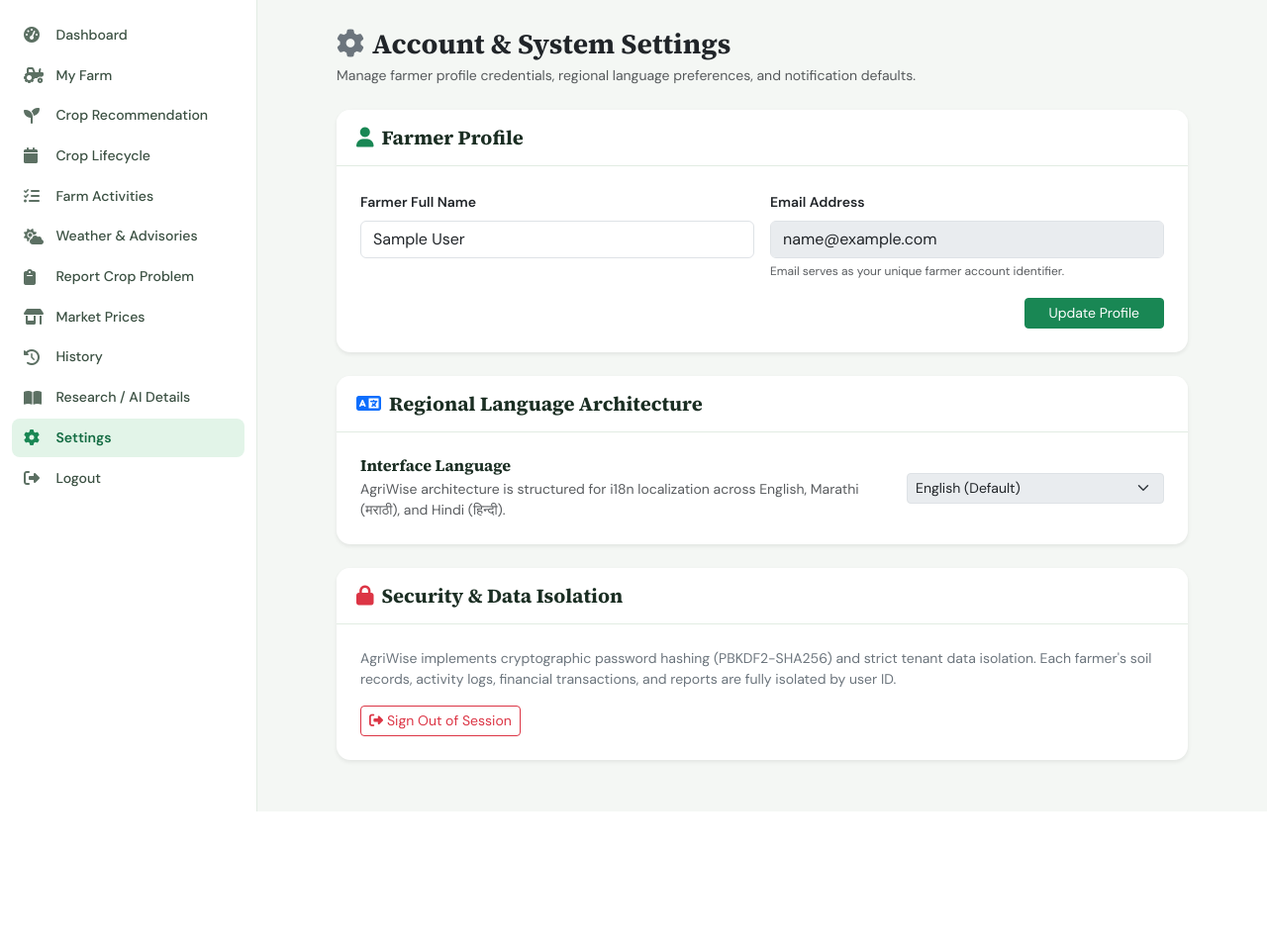
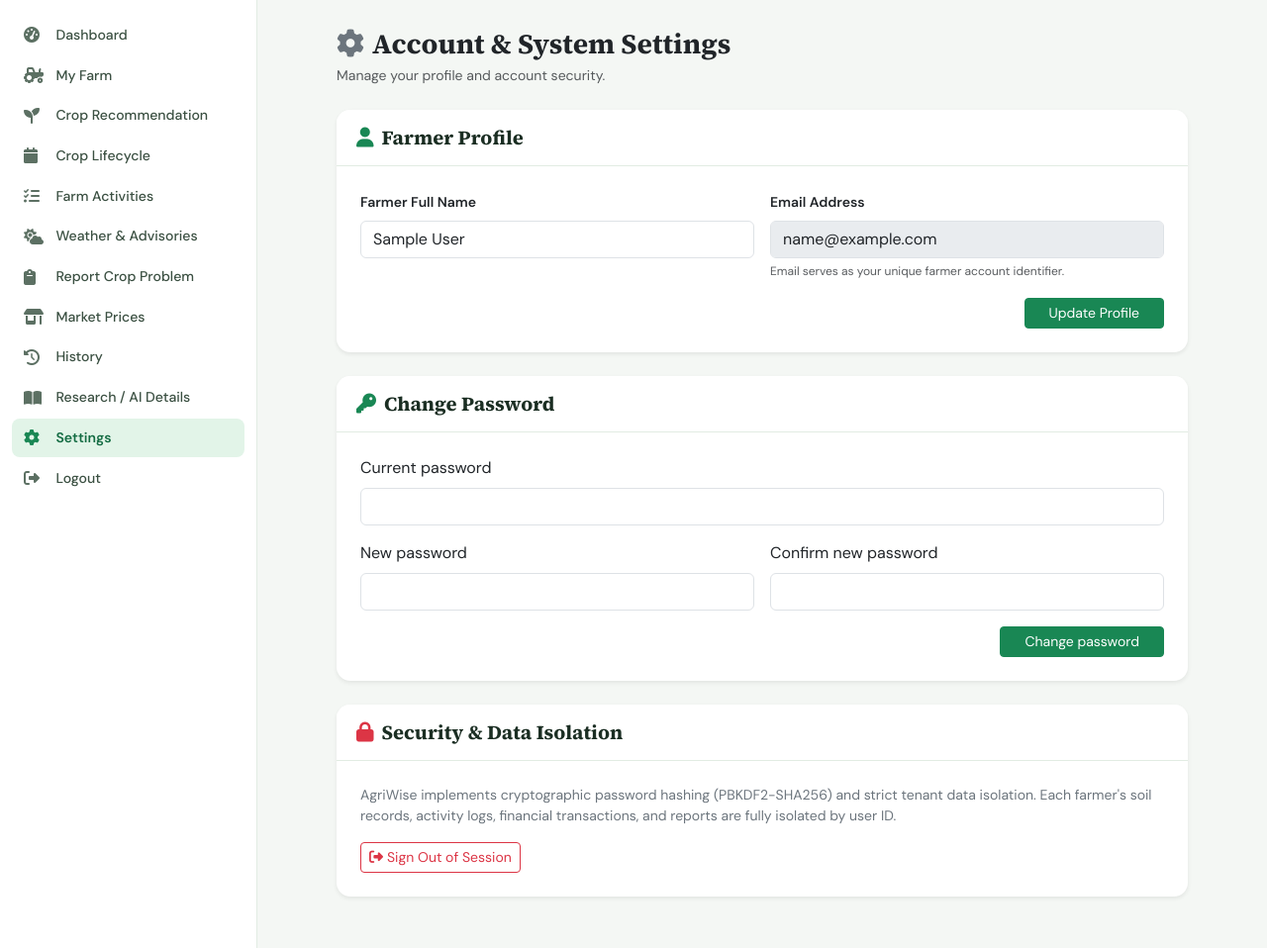
Before and after one commit to dhruv0075/FarmerAIExperSystem, a Flask app: page /settings in a window 1280 px wide. Shown: the part 67-1025 px from the top of the page at 99% size. Before the commit the page ends 887 px from the top, so only its background shows below. Run offline with Flask 3, Linux system fonts and the light colour scheme; the visitor is signed in with stand-in values (Sample User, id 1); data comes from the database, SQL or seed files in the repository; data that the repository does not hold is empty.

Commit message:
Harden AgriWise authentication security and production workflow

```diff
--- a/app.py
+++ b/app.py
@@ -2,6 +2,7 @@ from __future__ import annotations
 
 import json
 import os
+import re
 import sqlite3
 import uuid
 import math
@@ -116,6 +117,14 @@ def allowed_file(filename: str) -> bool:
     return "." in filename and filename.rsplit(".", 1)[1].lower() in ALLOWED_EXTENSIONS
 
 
+def valid_password(password: str) -> bool:
+    return 8 <= len(password) <= 128 and any(character.isalpha() for character in password) and any(character.isdigit() for character in password)
+
+
+def valid_email(email: str) -> bool:
+    return len(email) <= 254 and re.fullmatch(r"[^@\s]+@[^@\s]+\.[^@\s]+", email) is not None
+
+
 def login_required(view):
     @wraps(view)
     def wrapped(*args, **kwargs):
@@ -224,13 +233,15 @@ def load_farm_state_object(db: sqlite3.Connection, farm_id: int, user_id: int) -
 
 def create_app(test_config=None) -> Flask:
     app = Flask(__name__)
-    app.config["SECRET_KEY"] = SECRET_KEY
+    app.config["SECRET_KEY"] = os.environ.get('AGRIWISE_SECRET_KEY') or SECRET_KEY
     app.config["DATABASE"] = str(DB_PATH)
     app.config["MAX_CONTENT_LENGTH"] = 5 * 1024 * 1024  # 5MB max upload
+    app.config['PERMANENT_SESSION_LIFETIME'] = timedelta(hours=12)
     app.config['SESSION_COOKIE_HTTPONLY'] = True
     app.config['SESSION_COOKIE_SAMESITE'] = 'Lax'
-    app.config['SESSION_COOKIE_SECURE'] = os.environ.get('AGRIWISE_SECURE_COOKIES', '').lower() == 'true'
-    if (SERVERLESS or os.environ.get('AGRIWISE_ENV') == 'production') and not os.environ.get('AGRIWISE_SECRET_KEY'):
+    production = SERVERLESS or os.environ.get('AGRIWISE_ENV', '').lower() == 'production'
+    app.config['SESSION_COOKIE_SECURE'] = production or os.environ.get('AGRIWISE_SECURE_COOKIES', '').lower() == 'true'
+    if production and not os.environ.get('AGRIWISE_SECRET_KEY'):
         raise RuntimeError('AGRIWISE_SECRET_KEY must be configured in production.')
     if test_config:
         app.config.update(test_config)
@@ -240,6 +251,15 @@ def create_app(test_config=None) -> Flask:
         db = g.pop("db", None)
         if db is not None:
             db.close()
+
+    @app.after_request
+    def set_security_headers(response):
+        response.headers.setdefault('X-Content-Type-Options', 'nosniff')
+        response.headers.setdefault('X-Frame-Options', 'DENY')
+        response.headers.setdefault('Referrer-Policy', 'strict-origin-when-cross-origin')
+        response.headers.setdefault('Permissions-Policy', 'camera=(), microphone=(), geolocation=(self)')
+        response.headers.setdefault('Content-Security-Policy', "base-uri 'self'; object-src 'none'; frame-ancestors 'none'")
+        return response
 
     db_init(app.config["DATABASE"])
     # Missing models are handled at prediction time; startup must not retrain.
@@ -303,12 +323,12 @@ def create_app(test_config=None) -> Flask:
             email = (request.form.get("email") or "").strip().lower()
             password = request.form.get("password") or ""
 
-            if not name or not email or len(password) < 6:
-                flash("Please provide a valid name, email, and password (min 6 characters).", "danger")
+            if not name or len(name) > 120 or not valid_email(email) or not valid_password(password):
+                flash("Unable to create an account with those details.", "danger")
                 return render_template("register.html")
 
             if get_db().execute("SELECT id FROM users WHERE email = ?", (email,)).fetchone():
-                flash("This email address is already registered.", "warning")
+                flash("Unable to create an account with those details.", "danger")
                 return render_template("register.html")
 
             hashed = generate_password_hash(password)
@@ -317,7 +337,9 @@ def create_app(test_config=None) -> Flask:
                 (name, email, hashed),
             )
             get_db().commit()
+            session.clear()
             session["user_id"] = cursor.lastrowid
+            session.permanent = True
             flash("Welcome to AgriWise AI! Please configure your farm location to begin.", "success")
             return redirect(url_for("farm_setup"))
 
@@ -329,8 +351,10 @@ def create_app(test_config=None) -> Flask:
             email = (request.form.get("email") or "").strip().lower()
             password = request.form.get("password") or ""
             row = get_db().execute("SELECT * FROM users WHERE email = ?", (email,)).fetchone()
-            if row and check_password_hash(row["password_hash"], password):
+            if row and len(password) <= 128 and check_password_hash(row["password_hash"], password):
+                session.clear()
                 session["user_id"] = row["id"]
+                session.permanent = True
                 farm = get_user_farm(row["id"])
                 flash("Welcome back to AgriWise AI.", "success")
                 if not farm:
@@ -339,7 +363,7 @@ def create_app(test_config=None) -> Flask:
             flash("Invalid email or password.", "danger")
         return render_template("login.html")
 
-    @app.route("/logout")
+    @app.route("/logout", methods=["POST"])
     def logout():
         session.clear()
         flash("You have been logged out securely.", "info")
@@ -1352,6 +1376,34 @@ def create_app(test_config=None) -> Flask:
         farm = get_user_farm(user["id"])
         return render_template("settings.html", user=user, farm=farm)
 
+    @app.route("/settings/change-password", methods=["POST"])
+    @login_required
+    def change_password():
+        user = get_current_user()
+        current_password = request.form.get('current_password') or ''
+        new_password = request.form.get('new_password') or ''
+        confirm_password = request.form.get('confirm_password') or ''
+
+        if len(current_password) > 128 or not check_password_hash(user['password_hash'], current_password):
+            flash('Current password is incorrect.', 'danger')
+            return redirect(url_for('settings_page'))
+        if not valid_password(new_password):
+            flash('New password must have at least 8 characters including a letter and a number.', 'danger')
+            return redirect(url_for('settings_page'))
+        if new_password != confirm_password:
+            flash('New password and confirmation do not match.', 'danger')
+            return redirect(url_for('settings_page'))
+        if check_password_hash(user['password_hash'], new_password):
+            flash('Choose a password different from your current password.', 'danger')
+            return redirect(url_for('settings_page'))
+
+        get_db().execute('UPDATE users SET password_hash = ? WHERE id = ?',
+                         (generate_password_hash(new_password), user['id']))
+        get_db().commit()
+        session.clear()
+        flash('Password changed. Sign in again with your new password.', 'success')
+        return redirect(url_for('login'))
+
     @app.route("/settings/update-profile", methods=["POST"])
     @login_required
     def update_profile():
--- a/templates/base.html
+++ b/templates/base.html
@@ -5,6 +5,7 @@
     <meta name="csrf-token" content="{{ csrf_token }}">
     <meta name="viewport" content="width=device-width, initial-scale=1">
     <title>{% block title %}AgriWise AI — Intelligent Farming Decision Platform{% endblock %}</title>
+    <link rel="icon" type="image/svg+xml" href="{{ url_for('static', filename='img/favicon.svg') }}">
 
     <!-- Google Fonts -->
     <link rel="preconnect" href="https://fonts.googleapis.com">
@@ -72,7 +73,7 @@
               <li><a class="dropdown-item" href="{{ url_for('farm_profile') }}"><i class="fa-solid fa-tractor me-2 text-muted"></i>My Farm Profile</a></li>
               <li><a class="dropdown-item" href="{{ url_for('settings_page') }}"><i class="fa-solid fa-gear me-2 text-muted"></i>Settings</a></li>
               <li><hr class="dropdown-divider"></li>
-              <li><a class="dropdown-item text-danger" href="{{ url_for('logout') }}"><i class="fa-solid fa-right-from-bracket me-2"></i>Logout</a></li>
+              <li><form method="POST" action="{{ url_for('logout') }}"><input type="hidden" name="csrf_token" value="{{ csrf_token }}"><button class="dropdown-item text-danger" type="submit"><i class="fa-solid fa-right-from-bracket me-2"></i>Logout</button></form></li>
             </ul>
           </div>
         {% else %}
@@ -100,7 +101,7 @@
             <a class="sidebar-link {% if request.endpoint == 'history_page' %}active{% endif %}" href="{{ url_for('history_page') }}"><i class="fa-solid fa-clock-rotate-left"></i> History</a>
             <a class="sidebar-link {% if request.endpoint == 'research_page' %}active{% endif %}" href="{{ url_for('research_page') }}"><i class="fa-solid fa-book-open"></i> Research / AI Details</a>
             <a class="sidebar-link {% if request.endpoint == 'settings_page' %}active{% endif %}" href="{{ url_for('settings_page') }}"><i class="fa-solid fa-gear"></i> Settings</a>
-            <a class="sidebar-link {% if request.endpoint == 'logout' %}active{% endif %}" href="{{ url_for('logout') }}"><i class="fa-solid fa-right-from-bracket"></i> Logout</a>
+            <form method="POST" action="{{ url_for('logout') }}" class="m-0"><input type="hidden" name="csrf_token" value="{{ csrf_token }}"><button class="sidebar-link w-100 border-0 bg-transparent text-start" type="submit"><i class="fa-solid fa-right-from-bracket"></i> Logout</button></form>
 
           </div>
         </aside>
--- a/templates/register.html
+++ b/templates/register.html
@@ -16,7 +16,7 @@
         </div>
         <div class="mb-3">
           <label class="form-label">Password</label>
-          <input type="password" name="password" class="form-control" minlength="6" required>
+          <input type="password" name="password" class="form-control" minlength="8" maxlength="128" autocomplete="new-password" required>
         </div>
         <button type="submit" class="btn btn-success w-100">Register</button>
       </form>
--- a/templates/settings.html
+++ b/templates/settings.html
@@ -6,7 +6,7 @@
 <div class="container-fluid px-0" style="max-width: 860px;">
   <div class="mb-4">
     <h2 class="h3 fw-bold mb-1"><i class="fa-solid fa-gear text-secondary me-2"></i>Account & System Settings</h2>
-    <p class="text-muted small mb-0">Manage farmer profile credentials, regional language preferences, and notification defaults.</p>
+    <p class="text-muted small mb-0">Manage your profile and account security.</p>
   </div>
 
   <!-- Profile Card -->
@@ -34,29 +34,34 @@
     </div>
   </div>
 
-  <!-- Multilingual & Accessibility Settings -->
   <div class="card shadow-sm border-0 mb-4">
     <div class="card-header bg-white py-3">
-      <h5 class="mb-0 fw-bold"><i class="fa-solid fa-language text-primary me-2"></i>Regional Language Architecture</h5>
+      <h5 class="mb-0 fw-bold"><i class="fa-solid fa-key text-success me-2"></i>Change Password</h5>
     </div>
     <div class="card-body p-4">
-      <div class="row g-3 align-items-center">
-        <div class="col-md-8">
-          <h6 class="fw-bold mb-1">Interface Language</h6>
-          <p class="text-muted small mb-0">AgriWise architecture is structured for i18n localization across English, Marathi (मराठी), and Hindi (हिन्दी).</p>
+      <form method="POST" action="{{ url_for('change_password') }}">
+        <input type="hidden" name="csrf_token" value="{{ csrf_token }}">
+        <div class="row g-3">
+          <div class="col-12">
+            <label class="form-label" for="current-password">Current password</label>
+            <input class="form-control" id="current-password" name="current_password" type="password" autocomplete="current-password" required>
+          </div>
+          <div class="col-md-6">
+            <label class="form-label" for="new-password">New password</label>
+            <input class="form-control" id="new-password" name="new_password" type="password" minlength="8" maxlength="128" autocomplete="new-password" required>
+          </div>
+          <div class="col-md-6">
+            <label class="form-label" for="confirm-password">Confirm new password</label>
+            <input class="form-control" id="confirm-password" name="confirm_password" type="password" minlength="8" maxlength="128" autocomplete="new-password" required>
+          </div>
+          <div class="col-12 text-end">
+            <button class="btn btn-success btn-sm px-4" type="submit">Change password</button>
+          </div>
         </div>
-        <div class="col-md-4">
-          <select class="form-select form-select-sm" disabled>
-            <option selected>English (Default)</option>
-            <option>मराठी (Marathi — Translation Ready)</option>
-            <option>हिन्दी (Hindi — Translation Ready)</option>
-          </select>
-        </div>
-      </div>
+      </form>
     </div>
   </div>
 
-  <!-- Security Card -->
   <div class="card shadow-sm border-0 mb-4">
     <div class="card-header bg-white py-3">
       <h5 class="mb-0 fw-bold"><i class="fa-solid fa-lock text-danger me-2"></i>Security & Data Isolation</h5>
@@ -65,9 +70,10 @@
       <p class="small text-secondary mb-3">
         AgriWise implements cryptographic password hashing (PBKDF2-SHA256) and strict tenant data isolation. Each farmer's soil records, activity logs, financial transactions, and reports are fully isolated by user ID.
       </p>
-      <a href="{{ url_for('logout') }}" class="btn btn-outline-danger btn-sm">
-        <i class="fa-solid fa-right-from-bracket me-1"></i>Sign Out of Session
-      </a>
+      <form method="POST" action="{{ url_for('logout') }}">
+        <input type="hidden" name="csrf_token" value="{{ csrf_token }}">
+        <button class="btn btn-outline-danger btn-sm" type="submit"><i class="fa-solid fa-right-from-bracket me-1"></i>Sign Out of Session</button>
+      </form>
     </div>
   </div>
 </div>
```
Also changed, not shown: docs/product_cleanup_audit.md (+53 -1 lines), scripts/browser_check.py (+17 -2 lines), tests/test_core_journey.py (+3 -3 lines), tests/test_integrity.py (+33 -0 lines), tests/test_routes.py (+87 -3 lines), static/img/favicon.svg (added), 1 other file.
